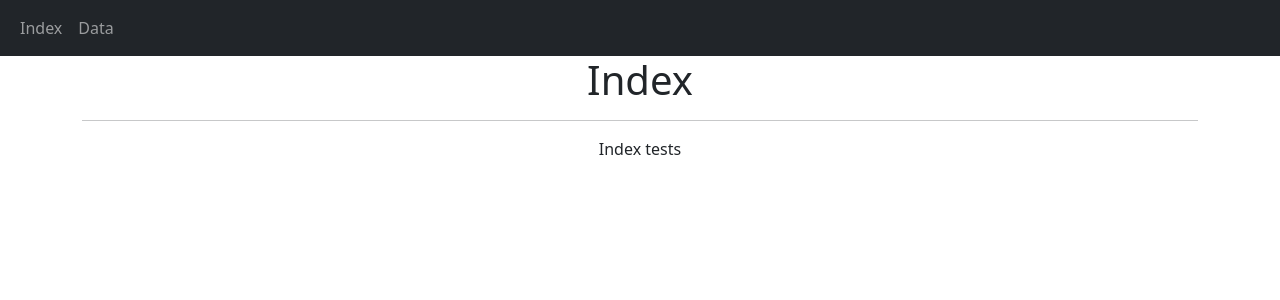
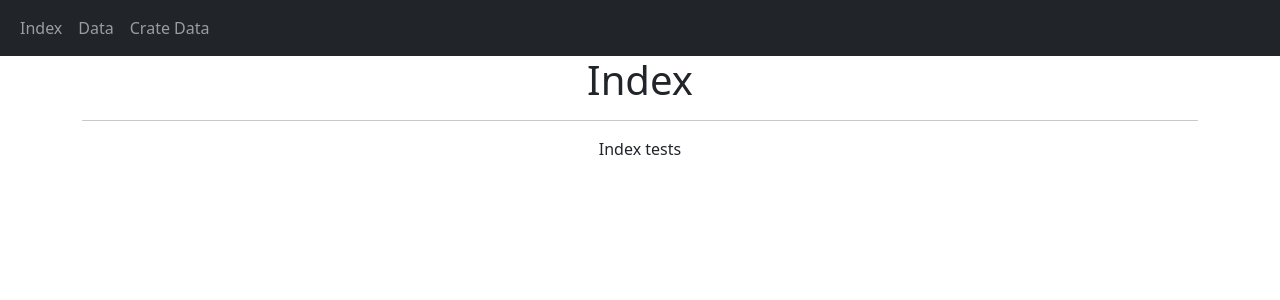
Before and after one commit to reinisdreska/Flask-data, a Flask app: page / in a window 1280 px wide. Shown: the top 300 px of the page. Run offline with Flask 2, Linux system fonts and the light colour scheme.

Commit message:
izveidota site crate

```diff
--- a/app.py
+++ b/app.py
@@ -10,3 +10,7 @@ def index():
 @app.route("/data")
 def data():
     return render_template("data.html", title="Data")
+
+@app.route("/crate")
+def crate():
+    return render_template("crate.html", title="Crate Data")
--- a/templates/base.html
+++ b/templates/base.html
@@ -20,6 +20,9 @@
                         <li class="nav-item">
                             <a class="nav-link" href="/data">Data</a>
                         </li>
+                        <li class="nav-item">
+                            <a class="nav-link" href="/crate">Crate Data</a>
+                        </li>
                     </ul>
                 </div>
             </div>
```
Also changed, not shown: templates/crate.html (added, +9 -0 lines).
